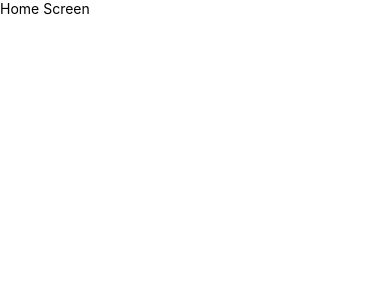
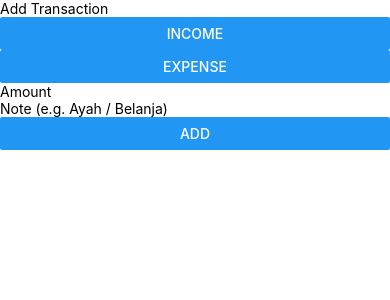
Before and after one commit to Suikayz-cmyk/thr-minggu4-2410501046, a React Native app: screen / in a window 390 px wide. Shown: the top 300 px of the page. Built offline with nearby package versions, Linux system fonts and the light colour scheme.

Commit message:
feat: implement add transaction screen with local state and dispatch

```diff
--- a/App.js
+++ b/App.js
@@ -1,10 +1,11 @@
 import { WalletProvider } from './src/context/WalletContext';
 import HomeScreen from './src/screens/HomeScreen';
+import AddTransactionScreen from './src/screens/AddTransactionScreen';
 
 export default function App() {
   return (
     <WalletProvider>
-      <HomeScreen />
+      <AddTransactionScreen />
     </WalletProvider>
   );
 }
--- a/src/screens/AddTransactionScreen.js
+++ b/src/screens/AddTransactionScreen.js
@@ -1,9 +1,63 @@
-import { View, Text } from 'react-native';
+import { useState, useContext } from 'react';
+import { View, Text, TextInput, Button } from 'react-native';
+import { WalletContext, ACTIONS } from '../context/WalletContext';
 
 export default function AddTransactionScreen() {
+
+  //Local State
+  const [type, setType] = useState('income'); // 'income' atau 'expense'
+  const [amount, setAmount] = useState('');
+  const [note, setNote] = useState('');
+
+  //Global State
+  const { dispatch } = useContext(WalletContext);
+
+  const handleAdd = () => {
+    if (!amount) return;
+
+    const newTransaction = {
+      id: Date.now().toString(),
+      type,
+      amount: Number(amount),
+      note,
+      date: new Date().toISOString()
+    };
+
+    if (type === 'income') {
+      dispatch({ type: ACTIONS.ADD_INCOME, payload: newTransaction });
+    } else {
+      dispatch({ type: ACTIONS.ADD_EXPENSE, payload: newTransaction });
+    }
+
+    // Reset form
+    setAmount('');
+    setNote('');
+  };
+
   return (
     <View>
-      <Text>Add Transaction Screen</Text>
+      <Text>Add Transaction</Text>
+
+      {/* Type */}
+      <Button title="Income" onPress={() => setType('income')} />
+      <Button title="Expense" onPress={() => setType('expense')} />
+
+      {/* AMOUNT */}
+      <TextInput
+        placeholder="Amount"
+        value={amount}
+        onChangeText={setAmount}
+        keyboardType="numeric"
+      />
+
+      {/* NOTE */}
+      <TextInput
+        placeholder="Note (e.g. Ayah / Belanja)"
+        value={note}
+        onChangeText={setNote}
+      />
+
+      <Button title="Add" onPress={handleAdd} />
     </View>
   );
 }
```
